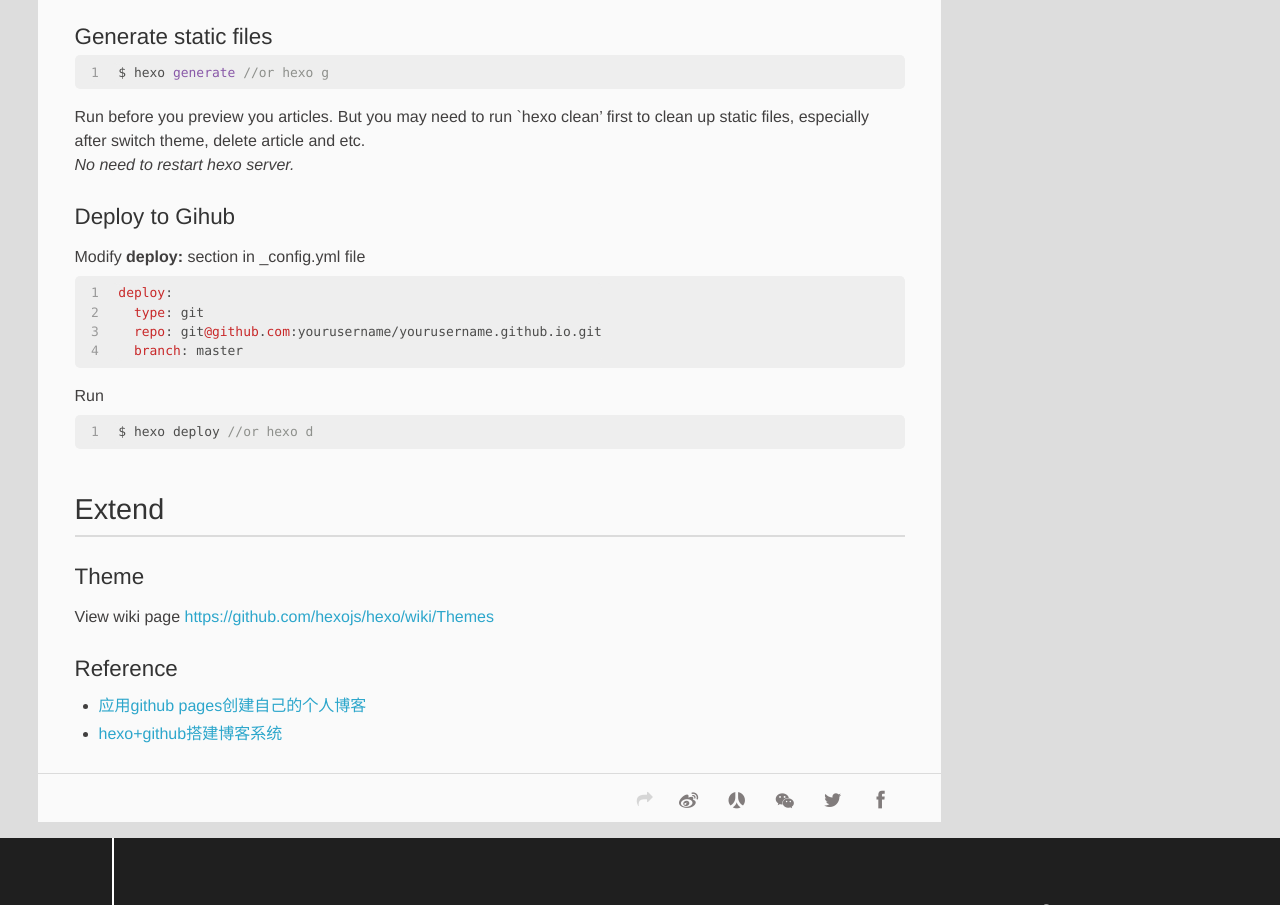
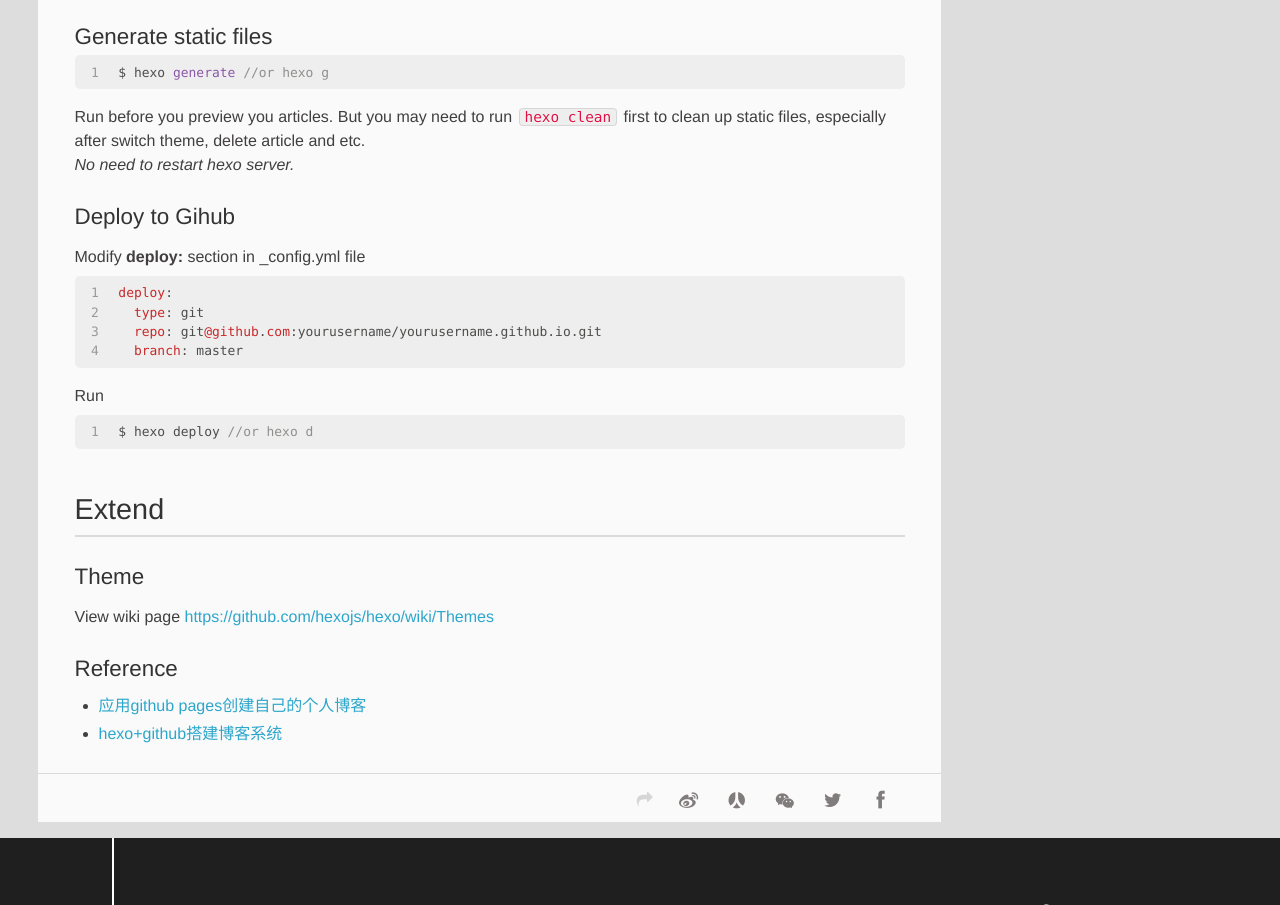
Before and after one commit to 84drizzt/84drizzt.github.io, a plain HTML site: page 2015/12/05/hexo-blog-on-github/index.html in a window 1280 px wide. Shown: the part 1434-2339 px from the top of the page. Drawn offline with Linux system fonts and the light colour scheme; a script that the page names is missing.

Commit message:
Site updated: 2015-12-07 16:45:43

```diff
--- a/2015/12/05/hexo-blog-on-github/index.html
+++ b/2015/12/05/hexo-blog-on-github/index.html
@@ -21,7 +21,7 @@ Fill your username as ‘Repository name’ and check ‘Initialize this reposit
 <meta property="og:description" content="Enable your Github blogQuick guide
 Sign in your github, click ‘+’ in top right corner and select ‘New repository’.
 Fill your username as ‘Repository name’ and check ‘Initialize this repository with a">
-<meta property="og:updated_time" content="2015-12-07T08:44:46.000Z">
+<meta property="og:updated_time" content="2015-12-07T08:45:35.000Z">
 <meta name="twitter:card" content="summary">
 <meta name="twitter:title" content="Install Hexo Blog on Github">
 <meta name="twitter:description" content="Enable your Github blogQuick guide
@@ -125,7 +125,7 @@ Fill your username as ‘Repository name’ and check ‘Initialize this reposit
 <li><a href="http://daringfireball.net/projects/markdown/syntax" target="_blank" rel="external">English document</a>.</li>
 </ul>
 <h3 id="Generate_static_files"><a href="#Generate_static_files" class="headerlink" title="Generate static files"></a>Generate static files</h3><figure class="highlight stata"><table><tr><td class="gutter"><pre><span class="line">1</span><br></pre></td><td class="code"><pre><span class="line">$ hexo <span class="keyword">generate</span> <span class="comment">//or hexo g</span></span><br></pre></td></tr></table></figure>
-<p>Run before you preview you articles. But you may need to run `hexo clean’ first to clean up static files, especially after switch theme, delete article and etc.<br><em>No need to restart hexo server.</em></p>
+<p>Run before you preview you articles. But you may need to run <code>hexo clean</code> first to clean up static files, especially after switch theme, delete article and etc.<br><em>No need to restart hexo server.</em></p>
 <h3 id="Deploy_to_Gihub"><a href="#Deploy_to_Gihub" class="headerlink" title="Deploy to Gihub"></a>Deploy to Gihub</h3><p>Modify <strong>deploy:</strong> section in _config.yml file<br><figure class="highlight less"><table><tr><td class="gutter"><pre><span class="line">1</span><br><span class="line">2</span><br><span class="line">3</span><br><span class="line">4</span><br></pre></td><td class="code"><pre><span class="line"><span class="attribute">deploy</span>:</span><br><span class="line">  <span class="attribute">type</span>: git</span><br><span class="line">  <span class="attribute">repo</span>: git<span class="variable">@github</span>.<span class="attribute">com</span>:yourusername/yourusername.github.io.git</span><br><span class="line">  <span class="attribute">branch</span>: master</span><br></pre></td></tr></table></figure></p>
 <p>Run<br><figure class="highlight 1c"><table><tr><td class="gutter"><pre><span class="line">1</span><br></pre></td><td class="code"><pre><span class="line">$ hexo deploy <span class="comment">//or hexo d</span></span><br></pre></td></tr></table></figure></p>
 <h2 id="Extend"><a href="#Extend" class="headerlink" title="Extend"></a>Extend</h2><h3 id="Theme"><a href="#Theme" class="headerlink" title="Theme"></a>Theme</h3><p>View wiki page <a href="https://github.com/hexojs/hexo/wiki/Themes" target="_blank" rel="external">https://github.com/hexojs/hexo/wiki/Themes</a></p>
--- a/index.html
+++ b/index.html
@@ -113,7 +113,7 @@
 <li><a href="http://daringfireball.net/projects/markdown/syntax" target="_blank" rel="external">English document</a>.</li>
 </ul>
 <h3 id="Generate_static_files"><a href="#Generate_static_files" class="headerlink" title="Generate static files"></a>Generate static files</h3><figure class="highlight stata"><table><tr><td class="gutter"><pre><span class="line">1</span><br></pre></td><td class="code"><pre><span class="line">$ hexo <span class="keyword">generate</span> <span class="comment">//or hexo g</span></span><br></pre></td></tr></table></figure>
-<p>Run before you preview you articles. But you may need to run `hexo clean’ first to clean up static files, especially after switch theme, delete article and etc.<br><em>No need to restart hexo server.</em></p>
+<p>Run before you preview you articles. But you may need to run <code>hexo clean</code> first to clean up static files, especially after switch theme, delete article and etc.<br><em>No need to restart hexo server.</em></p>
 <h3 id="Deploy_to_Gihub"><a href="#Deploy_to_Gihub" class="headerlink" title="Deploy to Gihub"></a>Deploy to Gihub</h3><p>Modify <strong>deploy:</strong> section in _config.yml file<br><figure class="highlight less"><table><tr><td class="gutter"><pre><span class="line">1</span><br><span class="line">2</span><br><span class="line">3</span><br><span class="line">4</span><br></pre></td><td class="code"><pre><span class="line"><span class="attribute">deploy</span>:</span><br><span class="line">  <span class="attribute">type</span>: git</span><br><span class="line">  <span class="attribute">repo</span>: git<span class="variable">@github</span>.<span class="attribute">com</span>:yourusername/yourusername.github.io.git</span><br><span class="line">  <span class="attribute">branch</span>: master</span><br></pre></td></tr></table></figure></p>
 <p>Run<br><figure class="highlight 1c"><table><tr><td class="gutter"><pre><span class="line">1</span><br></pre></td><td class="code"><pre><span class="line">$ hexo deploy <span class="comment">//or hexo d</span></span><br></pre></td></tr></table></figure></p>
 <h2 id="Extend"><a href="#Extend" class="headerlink" title="Extend"></a>Extend</h2><h3 id="Theme"><a href="#Theme" class="headerlink" title="Theme"></a>Theme</h3><p>View wiki page <a href="https://github.com/hexojs/hexo/wiki/Themes" target="_blank" rel="external">https://github.com/hexojs/hexo/wiki/Themes</a></p>
```
